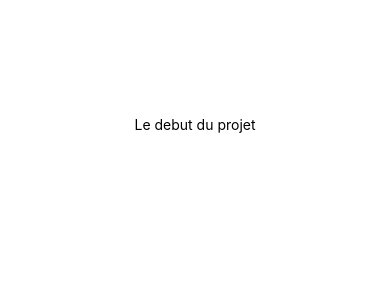
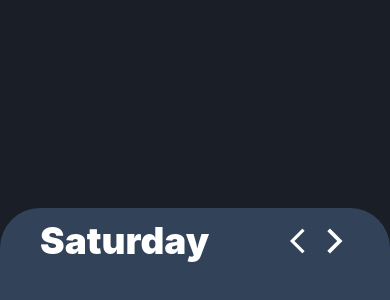
Before and after one commit to Sail-Cpu/Mom-HDID, a React Native app: screen / in a window 390 px wide. Shown: the part 298-598 px from the top of the page. Built offline with nearby package versions, Linux system fonts and the light colour scheme.

Commit message:
Create Static Home and BottomHead Components

```diff
--- a/app.json
+++ b/app.json
@@ -7,7 +7,7 @@
     "icon": "./assets/icon.png",
     "userInterfaceStyle": "light",
     "splash": {
-      "image": "./assets/splash.png",
+      "image": "",
       "resizeMode": "contain",
       "backgroundColor": "#ffffff"
     },
@@ -20,13 +20,13 @@
     },
     "android": {
       "adaptiveIcon": {
-        "foregroundImage": "./assets/adaptive-icon.png",
+        "foregroundImage": "",
         "backgroundColor": "#ffffff"
       },
       "package": "com.sailcpu.momhdid"
     },
     "web": {
-      "favicon": "./assets/favicon.png"
+      "favicon": ""
     },
     "extra": {
       "eas": {
--- a/src/App.js
+++ b/src/App.js
@@ -1,11 +1,11 @@
-import { StatusBar } from 'expo-status-bar';
 import { StyleSheet, Text, View } from 'react-native';
+//Pages
+import Home from "./Pages/Home";
 
 export default function App() {
   return (
     <View style={styles.container}>
-      <Text>Le debut du projet</Text>
-      <StatusBar style="auto" />
+      <Home />
     </View>
   );
 }
@@ -13,8 +13,8 @@ export default function App() {
 const styles = StyleSheet.create({
   container: {
     flex: 1,
-    backgroundColor: '#fff',
+    backgroundColor: '#1A1E26',
     alignItems: 'center',
     justifyContent: 'center',
-  },
+  }
 });
--- /dev/null
+++ b/src/Pages/Home.js
@@ -0,0 +1,21 @@
+import { StyleSheet, Text, View } from 'react-native';
+//Components
+import BottomHead from "../components/BottomHead";
+
+const Home = () => {
+    return(
+        <View style={styles.container}>
+            <BottomHead />
+        </View>
+    )
+}
+
+const styles = StyleSheet.create({
+    container: {
+        position: 'relative',
+        width: "100%",
+        height: "100%",
+    }
+})
+
+export default Home;
--- /dev/null
+++ b/src/components/BottomHead.js
@@ -0,0 +1,28 @@
+import {View, StyleSheet, Text} from "react-native";
+//Components
+import Calendar from "./Calendar";
+//Icon
+
+const BottomHead = () => {
+    return(
+        <View style={styles.container}>
+            <Calendar/>
+        </View>
+    )
+}
+
+const styles = StyleSheet.create({
+    container: {
+        position: "absolute",
+        bottom: 0,
+        width: "100%",
+        height: "40%",
+        backgroundColor: '#324359',
+        borderTopLeftRadius: 40,
+        borderTopRightRadius: 40,
+        paddingLeft: 40,
+        paddingRight: 40,
+    }
+})
+
+export default BottomHead;
--- /dev/null
+++ b/src/components/Calendar.js
@@ -0,0 +1,45 @@
+import {View, Text, StyleSheet} from "react-native";
+import Icon from 'react-native-vector-icons/MaterialIcons';
+
+const Calendar = () => {
+    return(
+        <View style={styles.container}>
+            <View style={styles.top}>
+                <Text style={styles.title}>Saturday</Text>
+                <View style={styles.right}>
+                    <Icon name="arrow-back-ios" size={30} color="#fff" />
+                    <Icon name="arrow-forward-ios" size={30} color="#fff" />
+                </View>
+
+            </View>
+        </View>
+    )
+}
+
+const styles = StyleSheet.create({
+    container: {
+        width: "100%",
+        height: "32%",
+    },
+    top: {
+        display: "flex",
+        flexDirection: "row",
+        alignItems: "center",
+        justifyContent: "space-between",
+        width: "100%",
+        height: "60%",
+    },
+    right: {
+        display: "flex",
+        flexDirection: "row",
+        alignItems: "center",
+        justifyContent: "space-between",
+    },
+    title: {
+        fontSize: 37,
+        fontWeight: 900,
+        color: "#fff",
+    }
+})
+
+export default Calendar;
```
Also changed, not shown: package.json (+6 -1 lines), 1 other file (tests, documents, lock files or other folders).
